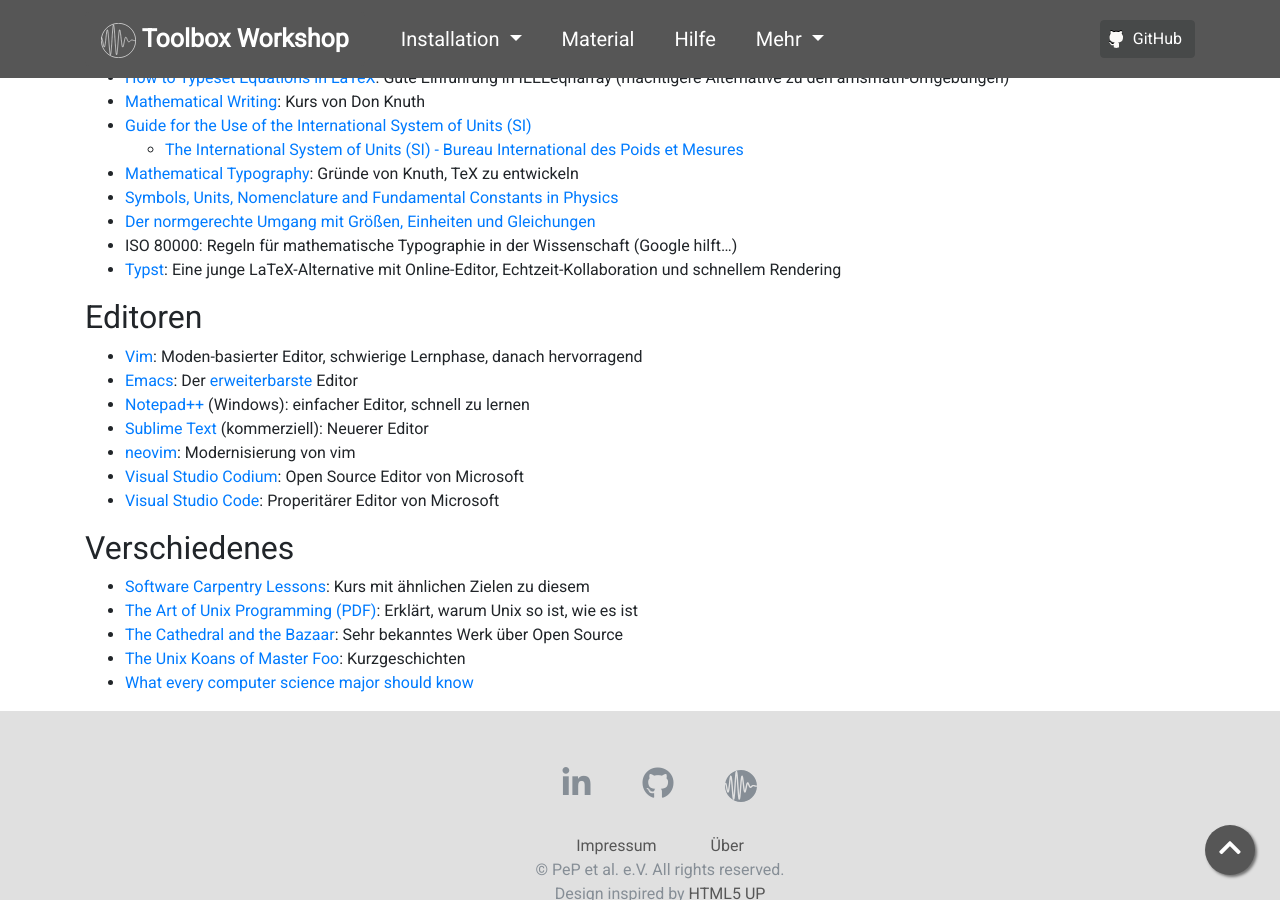
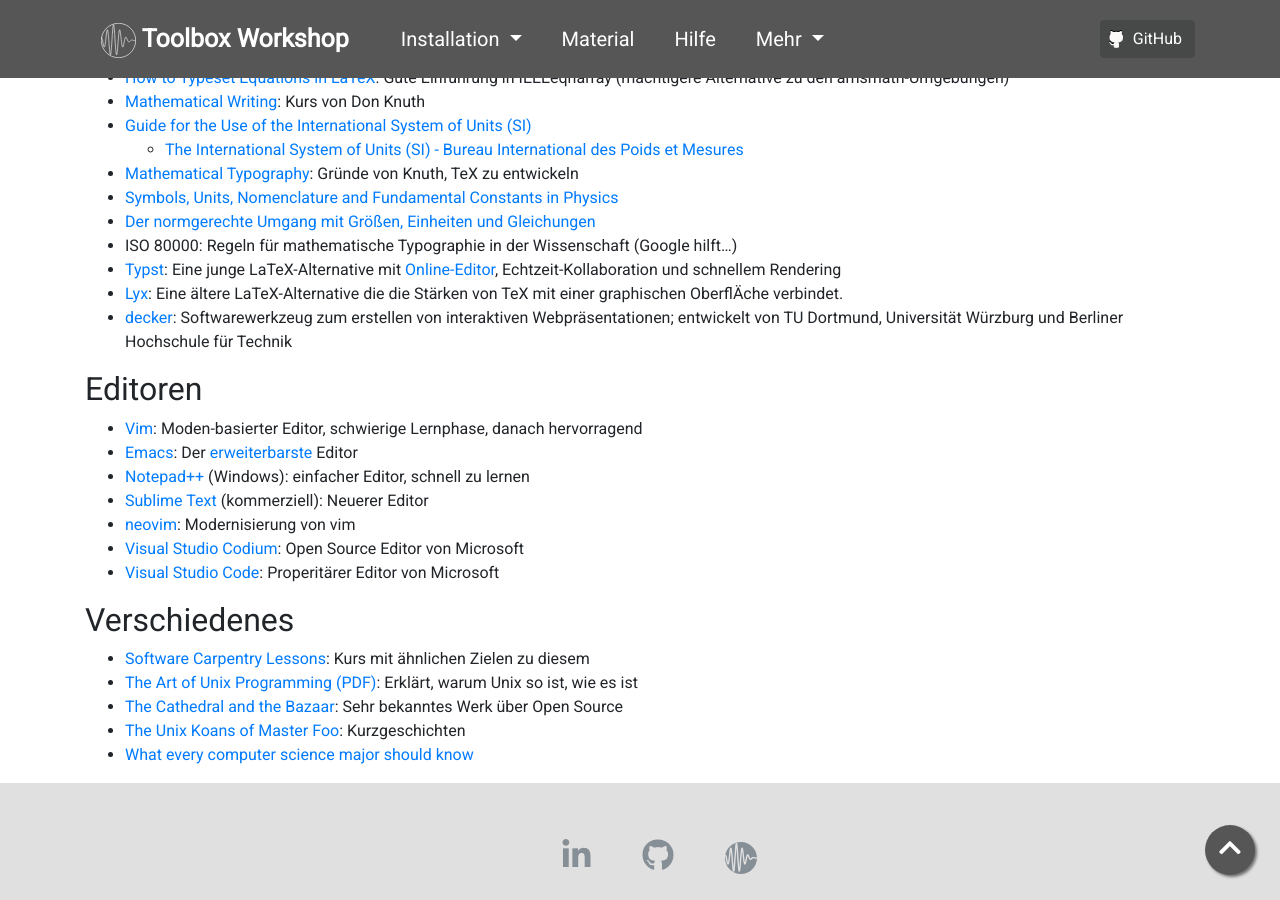
Before and after one commit to pep-dortmund/homepage-toolbox, a Jekyll site: the page built from links.md, in a window 1280 px wide and 900 px high, scrolled down 1618 px. Built offline with Jekyll 4.4.1, drawn with Linux system fonts in a browser that asks for light colours; nearby versions of some CDN libraries.

Commit message:
include Lyx and decker

```diff
--- a/links.md
+++ b/links.md
@@ -80,7 +80,9 @@
 - [Symbols, Units, Nomenclature and Fundamental Constants in Physics](https://iupap.org/wp-content/uploads/2021/03/A4.pdf){:target="_blank"}
 - [Der normgerechte Umgang mit Größen, Einheiten und Gleichungen](https://scdn.rohde-schwarz.com/ur/pws/dl_downloads/dl_common_library/dl_brochures_and_datasheets/pdf_1/Normgerechter_Umgang_mit_Groessen_Einheiten_Gleichungen_bro_de_5214-5061-61_v0500.pdf){:target="_blank"}
 - ISO 80000: Regeln für mathematische Typographie in der Wissenschaft (Google hilft…)
-- [Typst](https://typst.app/){:target="_blank"}: Eine junge LaTeX-Alternative mit Online-Editor, Echtzeit-Kollaboration und schnellem Rendering
+- [Typst](https://github.com/typst/typst){:target="_blank"}: Eine junge LaTeX-Alternative mit [Online-Editor](https://typst.app/), Echtzeit-Kollaboration und schnellem Rendering
+- [Lyx](https://www.lyx.org/){:target="_blank"}: Eine ältere LaTeX-Alternative die die Stärken von TeX mit einer graphischen OberflÄche verbindet.
+- [decker](https://decker.cs.tu-dortmund.de/){:target="_blank"}: Softwarewerkzeug zum erstellen von interaktiven Webpräsentationen; entwickelt von TU Dortmund, Universität Würzburg und Berliner Hochschule für Technik
 
 ## Editoren
 
```
